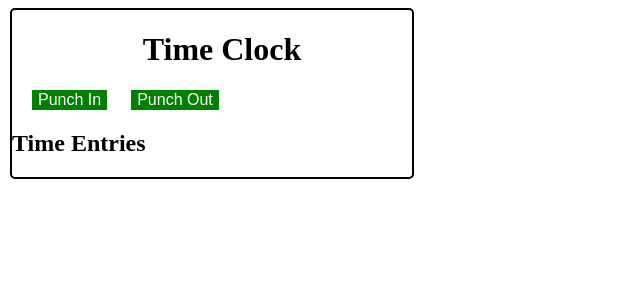
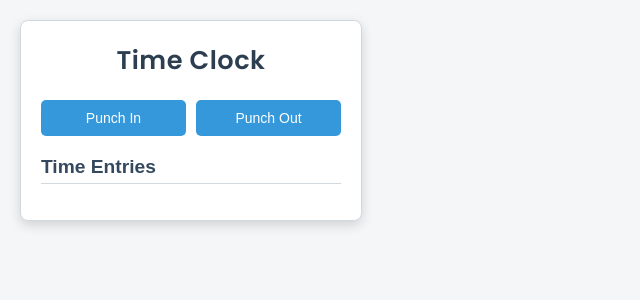
Before and after one commit to dougienmysnuggy/reseller, a Flask app: page / in a window 1280 px wide. Shown: the top 300 px of the page, without its empty margins (0-640 px from the left). Run offline with Flask 3, Linux system fonts and the light colour scheme.

Commit message:
styled it up better

```diff
--- /dev/null
+++ b/static/styles/style2.css
@@ -0,0 +1,73 @@
+body {
+    background-color: #f4f6f8;
+    font-family: Arial, sans-serif;
+    margin: 0;
+    padding: 0;
+}
+
+.time_clock {
+    position: fixed;
+    top: 20px;
+    left: 20px;
+    background-color: #ffffff;
+    border-radius: 8px;
+    box-shadow: 0 4px 12px rgba(0, 0, 0, 0.15);
+    padding: 20px;
+    width: 300px;
+    border: 1px solid #d1d9e0;
+}
+
+h1 {
+    text-align: center;
+    color: #2c3e50;
+    margin: 0 0 20px 0;
+    font-size: 1.6em;
+    font-family: 'Poppins', sans-serif;
+    letter-spacing: 0.5px;
+}
+
+
+h2 {
+    margin-top: 20px;
+    font-size: 1.2em;
+    color: #34495e;
+    border-bottom: 1px solid #d1d9e0;
+    padding-bottom: 5px;
+}
+
+form {
+    display: flex;
+    justify-content: space-between;
+    gap: 10px;
+}
+
+button {
+    flex: 1;
+    background-color: #3498db;
+    border: none;
+    color: white;
+    font-size: 14px;
+    padding: 10px;
+    border-radius: 5px;
+    cursor: pointer;
+    transition: background-color 0.2s ease;
+}
+
+button:hover {
+    background-color: #2980b9;
+}
+
+ul {
+    list-style-type: none;
+    padding: 0;
+    margin: 10px 0 0 0;
+    font-size: 0.95em;
+}
+
+li {
+    background: #ecf0f1;
+    margin-bottom: 5px;
+    padding: 6px 10px;
+    border-radius: 4px;
+    color: #2c3e50;
+}
--- a/templates/index.html
+++ b/templates/index.html
@@ -1,7 +1,8 @@
 <!DOCTYPE html>
     <html>
     <head>
-        <link rel="stylesheet" href="{{ url_for('static',filename='styles/style.css') }}">
+        <link rel="stylesheet" href="{{ url_for('static',filename='styles/style2.css') }}">
+        <link href="https://fonts.googleapis.com/css2?family=Poppins:wght@600&display=swap" rel="stylesheet">
         <title>Time Clock</title>
     </head>
     <body>
```
